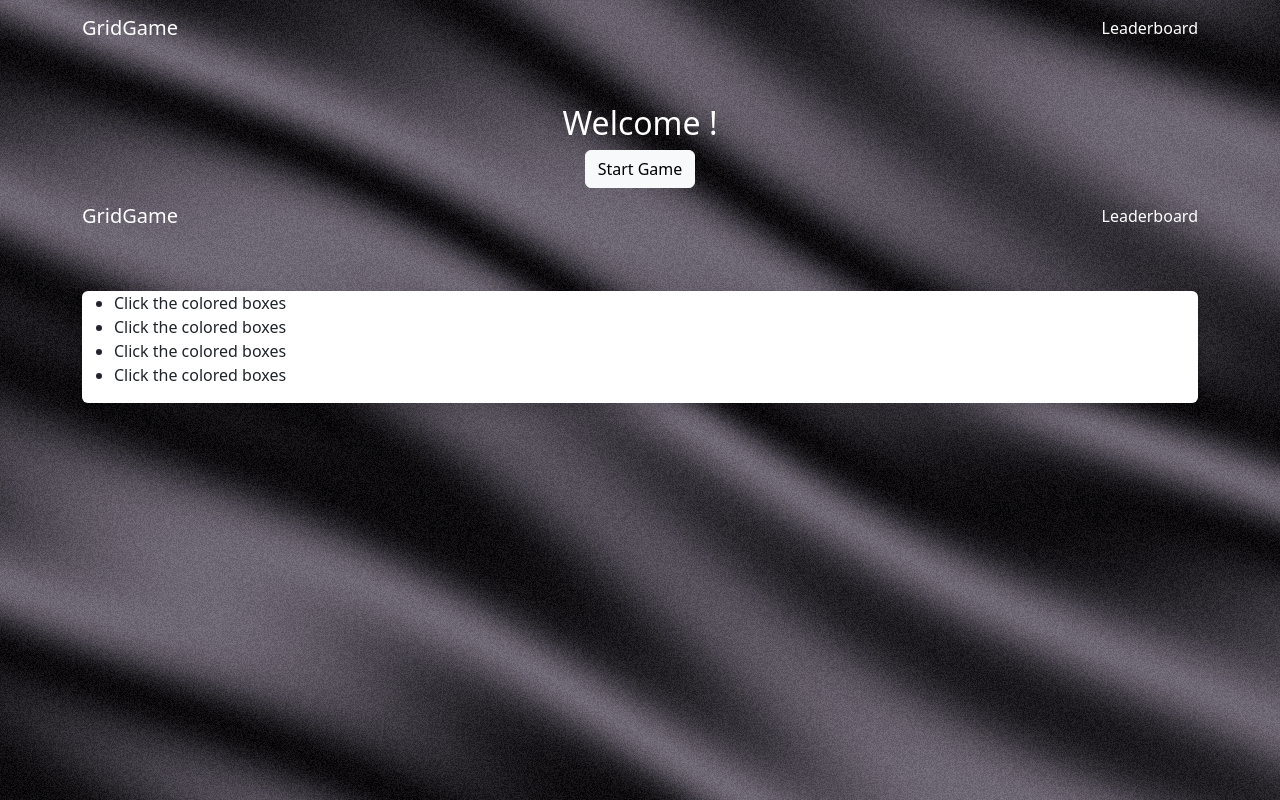
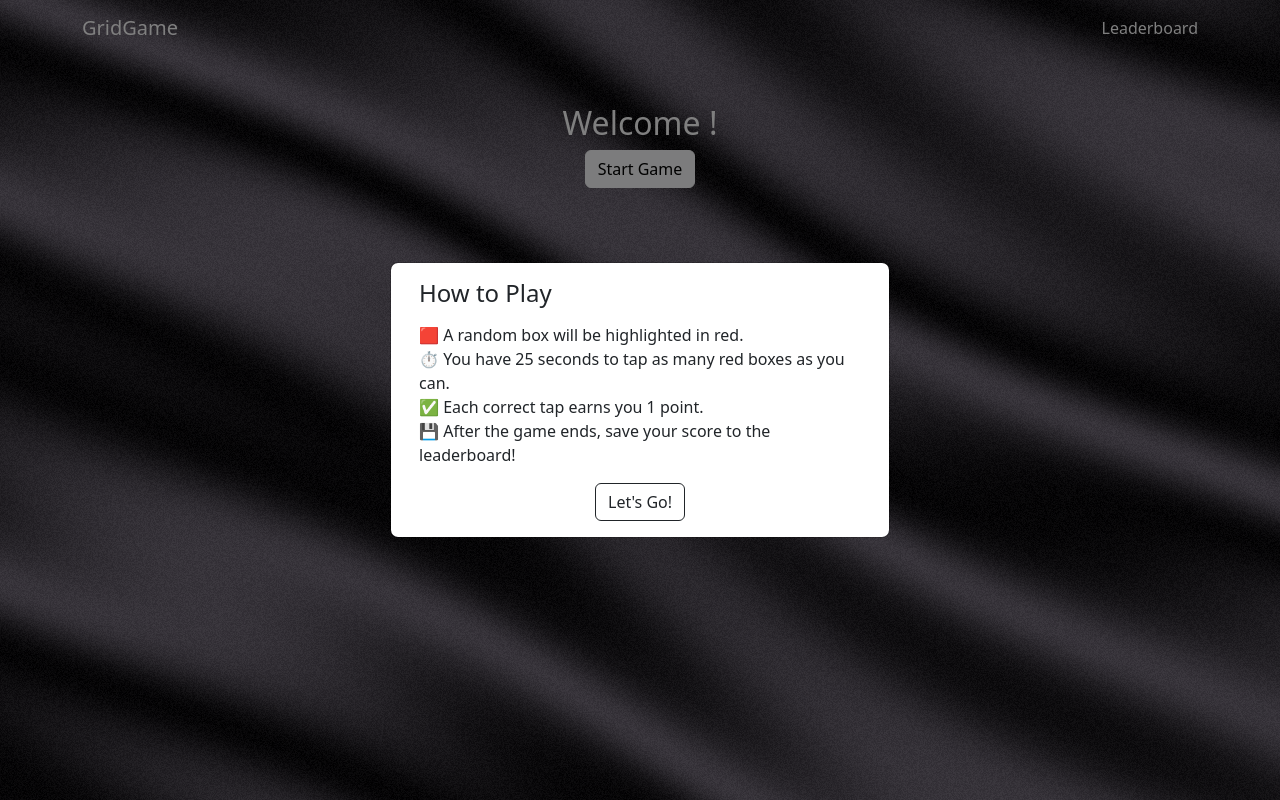
Before and after one commit to Promicron/gridGame, a React (Vite) app: page / in a window 1280 px wide. Both pictures are taken after a click on the button "Start Game". Built offline with nearby package versions, Linux system fonts and the light colour scheme; no server answers.

Commit message:
Redesigned info page as a modal

```diff
--- a/src/pages/Info.jsx
+++ b/src/pages/Info.jsx
@@ -1,27 +1,68 @@
-import React from "react";
-import Navbar from "./Navbar";
-import { Link } from "react-router";
+import { Link, useNavigate } from "react-router";
+import Button from "react-bootstrap/Button";
+import Modal from "react-bootstrap/Modal";
+import { useEffect, useState } from "react";
 
-const Info = () => {
+const Info = ({ showModal, handleClose }) => {
+  const [countdown, setCountdown] = useState(0);
+  const navigate = useNavigate();
+
+  const handleStartClick = () => {
+    setCountdown(3); // start 3-second countdown
+  };
+
+  useEffect(() => {
+    if (countdown === 0) return;
+
+    const timer = setInterval(() => {
+      setCountdown((prev) => {
+        if (prev === 1) {
+          clearInterval(timer);
+          navigate("/game"); // redirect to game
+        }
+        return prev - 1;
+      });
+    }, 1000);
+
+    return () => clearInterval(timer);
+  }, [countdown, navigate]);
   return (
-    <section>
-      <Navbar />
-      <h2>Instructions</h2>
-
-      <div className="container">
-        <div className="card shadow rounded border-0">
-          <ul>
-            <li>Click the colored boxes</li>
-            <li>Click the colored boxes</li>
-            <li>Click the colored boxes</li>
-            <li>Click the colored boxes</li>
-          </ul>
+    <Modal show={showModal} onHide={handleClose} centered>
+      <Modal.Body>
+        <div className="container">
+          <div className="card border-0">
+            <h4 className="mb-3">How to Play</h4>
+            <ul className="list-unstyled">
+              <li>🟥 A random box will be highlighted in red.</li>
+              <li>
+                ⏱ You have 25 seconds to tap as many red boxes as you can.
+              </li>
+              <li>✅ Each correct tap earns you 1 point.</li>
+              <li>
+                💾 After the game ends, save your score to the leaderboard!
+              </li>
+            </ul>
+          </div>
+          <div className="d-flex justify-content-center align-items-center ">
+            {countdown > 0 ? (
+              <button
+                className="btn btn-outline-dark animate__animated animate__pulse animate__infinite"
+                disabled
+              >
+                Starting in {countdown}...
+              </button>
+            ) : (
+              <button
+                className="btn btn-outline-dark animate__animated animate__bounceIn"
+                onClick={handleStartClick}
+              >
+                Let's Go!
+              </button>
+            )}
+          </div>
         </div>
-        <Link to="/game">
-          <button className="btn btn-outline-dark">Start Game</button>
-        </Link>
-      </div>
-    </section>
+      </Modal.Body>
+    </Modal>
   );
 };
 
```
